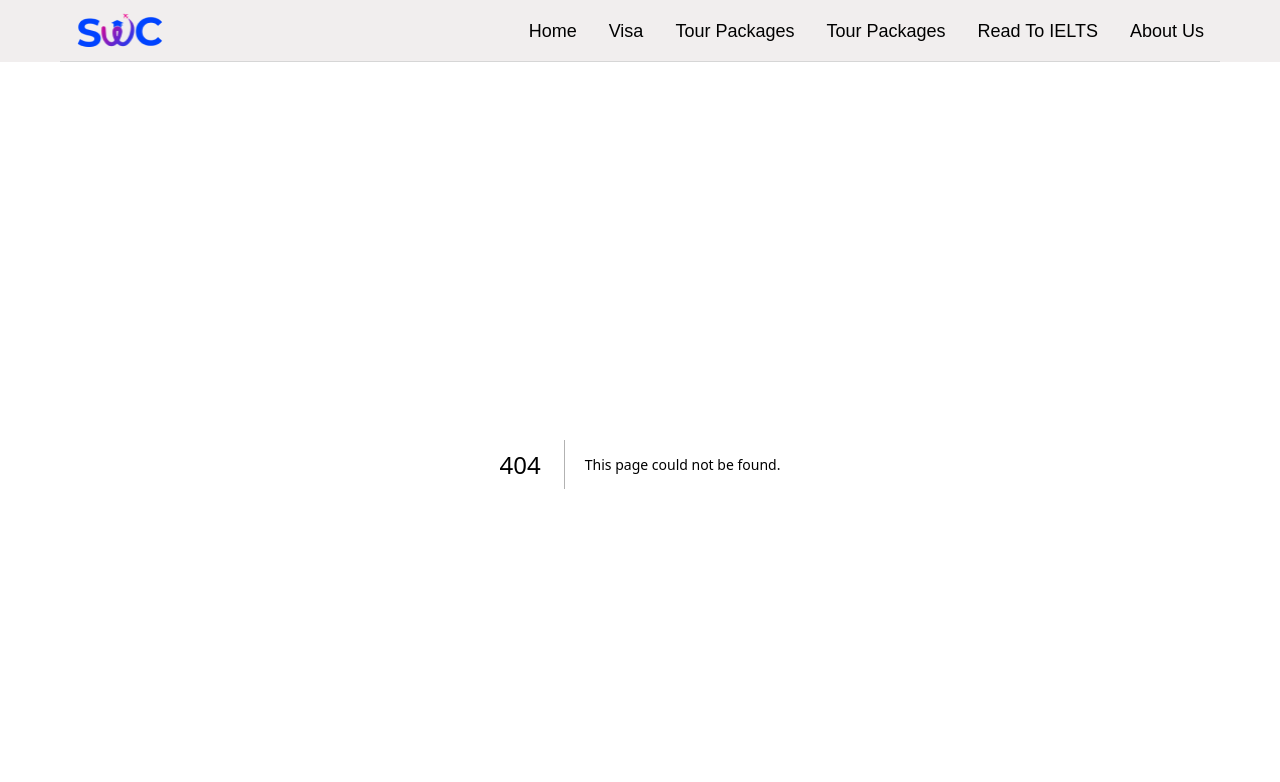
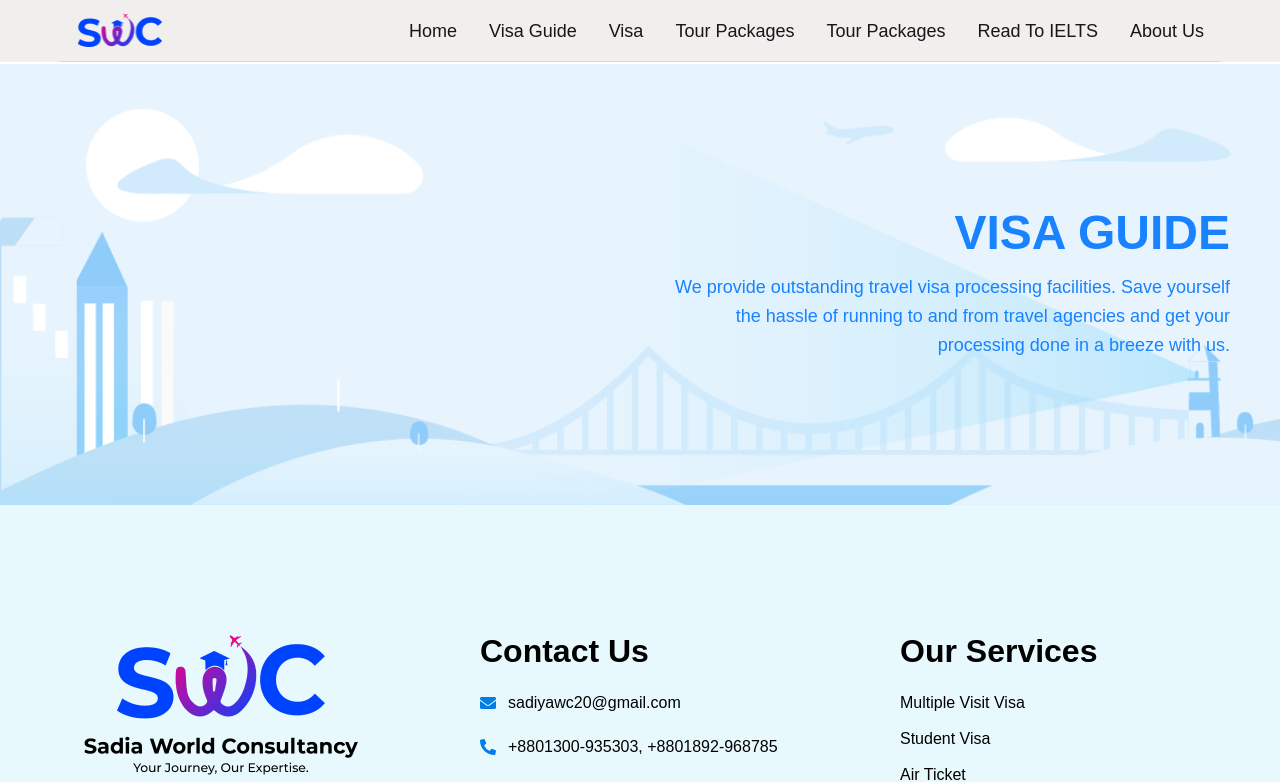
Before and after one commit to alzinan1234/Sadia-world-consultancy, a Next.js app: page /VisaGuide in a window 1280 px wide. Before the commit this address had no page. Shown: the top 782 px of the page. Built offline with nearby package versions, Linux system fonts and the light colour scheme.

Commit message:
added visa guide section

```diff
--- /dev/null
+++ b/src/app/(site)/VisaGuide/page.js
@@ -0,0 +1,12 @@
+import VisaGuide from "@/components/VisaGuide/VisaGuide";
+import React from "react";
+
+const page = () => {
+  return (
+    <>
+      <VisaGuide />
+    </>
+  );
+};
+
+export default page;
--- /dev/null
+++ b/src/components/VisaGuide/VisaGuide.css
@@ -0,0 +1,5 @@
+.background {
+  background-image: url("../../../public/image/faq-header 1.png");
+  background-size: cover;
+  background-position: center;
+}
--- /dev/null
+++ b/src/components/VisaGuide/VisaGuide.jsx
@@ -0,0 +1,23 @@
+import React from "react";
+import "./VisaGuide.css";
+
+const VisaGuide = () => {
+  return (
+    <div className="background bg-center bg-no-repeat md:h-[441px]  flex items-center justify-end ">
+      <div className="maxWidth">
+        <div className="  bg-opacity-80 rounded-lg   flex flex-col justify-end text-right md:mr-[-590px]">
+          <h1 className="text-4xl md:text-5xl font-bold text-[#1882FF] mb-4 text-right">
+            VISA GUIDE
+          </h1>
+          <p className="text-lg text-[#1882FF] leading-relaxed text-right">
+            We provide outstanding travel visa processing facilities. Save
+            yourself <br /> the hassle of running to and from travel agencies
+            and get your <br /> processing done in a breeze with us.
+          </p>
+        </div>
+      </div>
+    </div>
+  );
+};
+
+export default VisaGuide;
--- a/src/components/shared/Navbar.jsx
+++ b/src/components/shared/Navbar.jsx
@@ -42,6 +42,9 @@ const Navbar = () => {
           <ul className="hidden md:flex items-center text-lg font-medium gap-8">
             <li className="cursor-pointer hover:text-blue-500">
               <Link href="/">Home</Link>
+            </li>
+            <li className="cursor-pointer hover:text-blue-500">
+              <Link href="/VisaGuide">Visa Guide</Link>
             </li>
             <li className="cursor-pointer hover:text-blue-500">
               <Link href="/Services">Visa</Link>
```
Also changed, not shown: public/image/faq-header 1.png (added).
